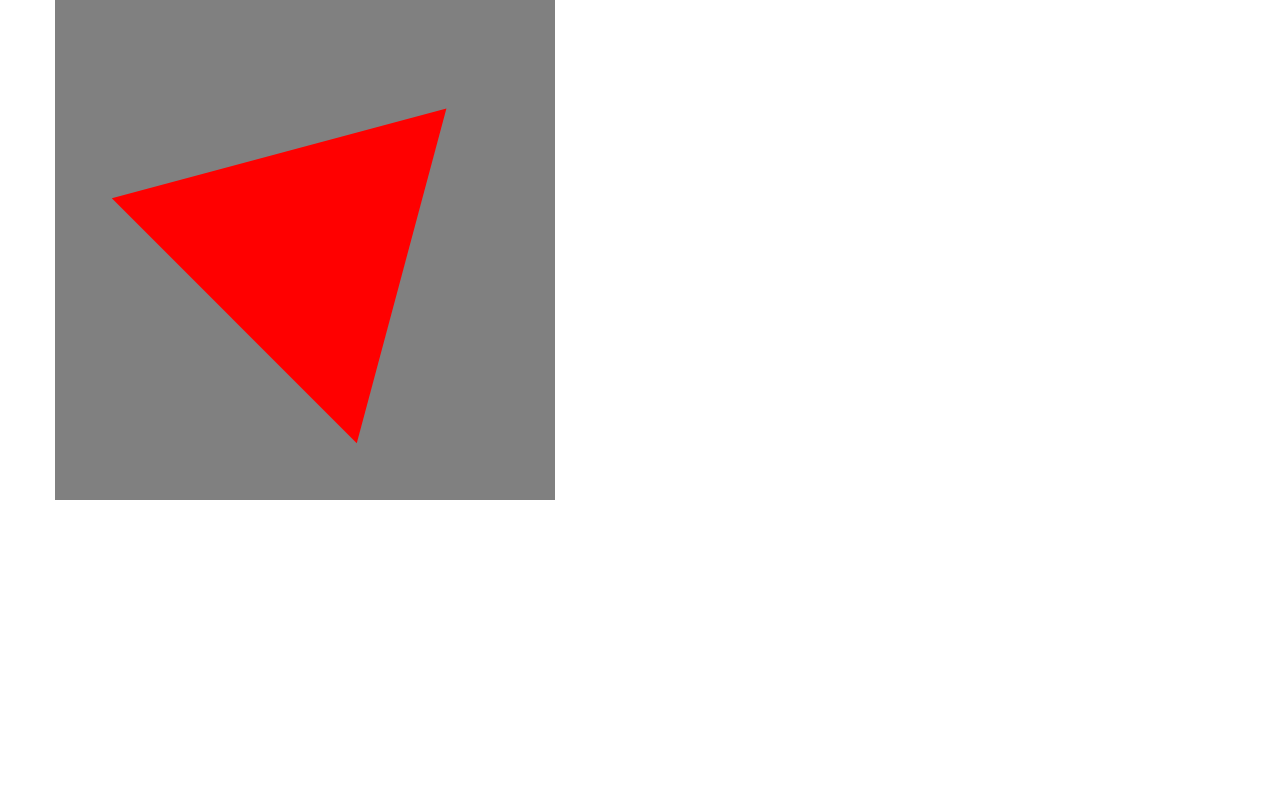
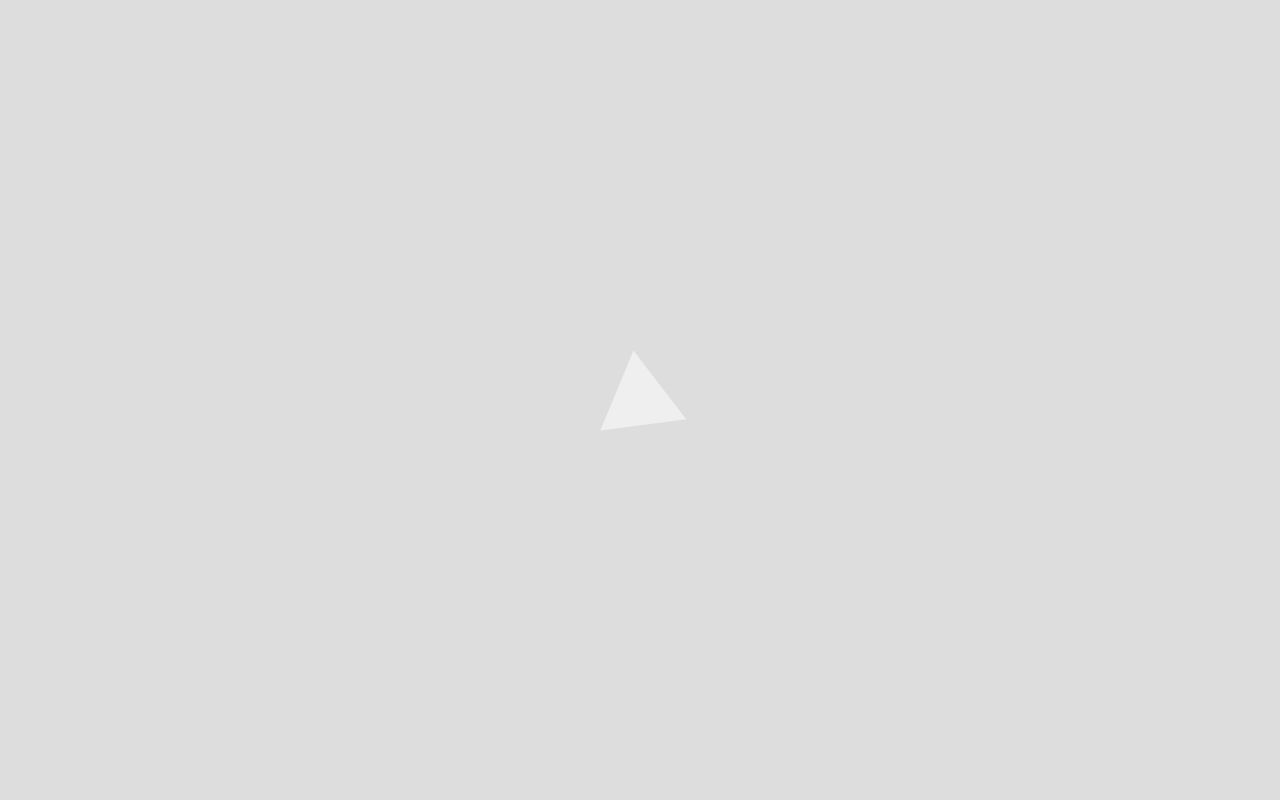
Before and after one commit to Mountcode/CanvasWork, a website built with webpack: page src/index.html in a window 1280 px wide. Built offline with nearby package versions, Linux system fonts and the light colour scheme.

Commit message:
new figure

```diff
--- a/src/index.html
+++ b/src/index.html
@@ -10,9 +10,7 @@
 </head>
 
 <body>
-    <div class="container">
-        <canvas></canvas>
-    </div>
+    <canvas></canvas>
 </body>
 
 </html>
--- a/src/js/custom.js
+++ b/src/js/custom.js
@@ -1,13 +1,16 @@
 const canvas = document.querySelector("canvas");
 const context = canvas.getContext("2d");
 
-canvas.width = 500;
-canvas.height = 500;
+let windowWidth = window.innerWidth,
+	widnowHeight = window.innerHeight;
+
+canvas.width = windowWidth;
+canvas.height = widnowHeight;
 
 const triangle = {
+	radius: 50,
 	centerX: canvas.width / 2,
 	centerY: canvas.height / 2,
-	radius: 200,
 	angle: 0,
 	angleSpeed: Math.PI * 0.5,
 };
@@ -22,11 +25,12 @@ function animation(params) {
         requestAnimationFrame(tick);
 
         const diff = timestamp - pTimestamp;
-        const fps = 1000 / diff;
-        const secondPart = diff / 1000;
+        const fps = 30000 / diff;
+        const secondPart = diff / 30000;
         pTimestamp = timestamp;
 
-        const params = {
+
+		const params = {
             diff,
             timestamp,
             pTimestamp,
@@ -40,6 +44,7 @@ function animation(params) {
     }
 }
 
+
 animation({
 	update({ secondPart }) {
 		triangle.angle += triangle.angleSpeed * secondPart;
@@ -48,7 +53,7 @@ animation({
 	clear() {
 		context.beginPath();
 		context.rect(0, 0, canvas.width, canvas.height);
-		context.fillStyle = "gray";
+		context.fillStyle = "#ddd";
 		context.fill();
 	},
 
@@ -70,7 +75,7 @@ animation({
 			triangle.centerY + triangle.radius * Math.sin(triangle.angle + 2 * dAngle)
 		);
 		context.closePath();
-		context.fillStyle = "red";
+		context.fillStyle = "#efefef";
 		context.fill();
 	},
 });
--- a/src/scss/_style.scss
+++ b/src/scss/_style.scss
@@ -6,3 +6,9 @@
 *[class*="_divider-mini"]{
   margin-bottom: $MS/2;
 }
+
+body{
+  height: 100%;
+  width: 100%;
+  overflow: hidden;
+}
```
